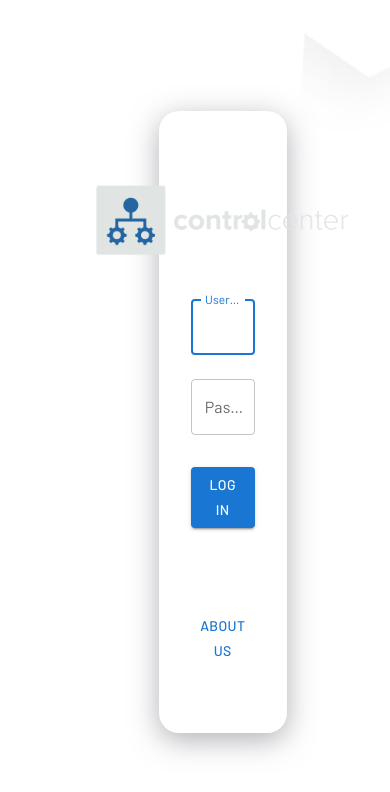
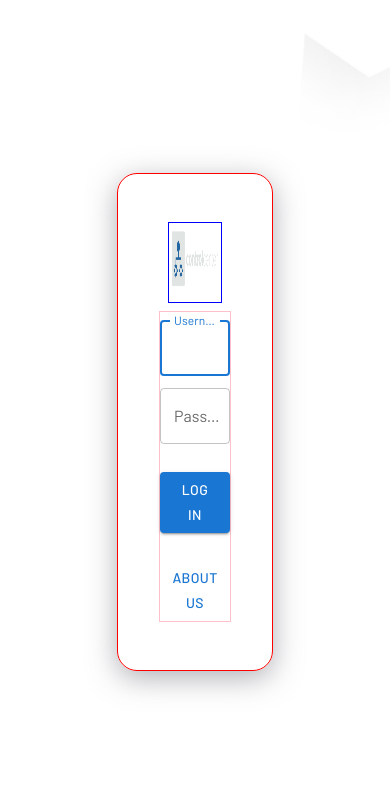
Before and after one commit to arieldiego73/control-center, a React (Create React App) app in the folder frontend/: page / in a window 390 px wide. Shown: the top 792 px of the page. Built offline with nearby package versions, Linux system fonts and the light colour scheme.

Commit message:
add responsive in login page
responsiveness is still not working properly

from LoginBox.tsx line 111 to116

```diff
--- a/frontend/src/components/login/LoginBox.tsx
+++ b/frontend/src/components/login/LoginBox.tsx
@@ -53,12 +53,15 @@ const LoginPage = () => {
 				backgroundImage: `url(${bg})`,
 				backgroundSize: "cover",
 				backgroundPosition: "center",
-     			backgroundRepeat: "no-repeat"
+     			backgroundRepeat: "no-repeat",
 			}}
 		>
-			<Box sx={{
-				width: "35%"
-				}}>
+			{/* <Box sx={{
+				width: "35%",
+				border: "1px solid black"
+				}}
+
+			> */}
 				{/* <Grid
 					container
 					style={{ backgroundColor: "#f00", padding: "5rem" }}
@@ -76,39 +79,59 @@ const LoginPage = () => {
 						}}
 						square
 					> */}
+				{/* Login box with shadow*/}
 				<Box
+					// style={{
+					// 	maxHeight: "300px",
+					// 	paddingTop: "10%"
+					// }}
 					sx={{
-						borderColor: "red",
-						borderWidth: "10px",
 						my: 10,
 						mx: 4,
-						p: 8,
+						p: 6,
 						display: "flex",
 						borderRadius: '20px',
 						flexDirection: "column",
 						alignItems: "center",
 						//boxShadow: "rgba(166, 223, 255, 0.5) 0px 7px 29px 0px"
-						boxShadow: "rgba(100, 100, 111, 0.5) 0px 7px 29px 0px"
+						boxShadow: "rgba(100, 100, 111, 0.5) 0px 7px 29px 0px",
+						height: "400px",
+						width: "15%",
+						border: "1px solid red"
 					}}
 				>
+					{/* Container of logo */}
 					<Box
 						component='img'
 						src ={logo}
 						sx={{
 							height: "100px",
-							width: "auto"
+							width: "90%",
+							border: "1px solid blue",
+							// '@media (width: 720px)': {
+							// 	maxWidth: "50%",
+							// },
+							// '@media (width: 520px)': {
+							// 	maxWidth: "50%",
+							// }
 						}}
 					>
 					</Box>
+					{/* Container of username, pass, login btn, about us */}
 					<Box
 						component="form"
 						noValidate
 						// onSubmit={handleSubmit}
 						onSubmit={handleLogin}
-						sx={{ mt: 1 }}
+						sx={{
+							mt: 1,
+							height: "320px",
+							width: "120%",
+							border: "1px solid pink"
+						}}
 					>
 						<TextField
-							margin="normal"
+							margin="dense"
 							required
 							fullWidth
 							id="username"
@@ -120,7 +143,7 @@ const LoginPage = () => {
 							onChange={(e) => setUsername(e.target.value)}
 						/>
 						<TextField
-							margin="normal"
+							margin="dense"
 							required
 							fullWidth
 							name="password"
@@ -131,18 +154,14 @@ const LoginPage = () => {
 							value={password}
 							onChange={(e) => setPassword(e.target.value)}
 						/>
-						{/* <FormControlLabel
-							control={
-								<Checkbox value="remember" color="primary" />
-							}
-							label="Remember me"
-						/> */}
 						<Button
 							type="submit"
 							fullWidth
 							variant="contained"
-							//</Box></Box>alignItems: "center",
-							sx={{ mt: 3, mb: 2 }}
+							sx={{
+								mt: 3,
+								mb: 2
+							}}
 						>
 							LOG IN
 						</Button>
@@ -155,27 +174,16 @@ const LoginPage = () => {
 								e.currentTarget.style.backgroundColor = 'transparent';
 							}}
 							sx={{
-								mt: 8
+								mt: "15%"
 							}}
-							// </Box></Box>alignItems: "center",
 						>
 							About Us
 						</Button>
-						{/* <Typography
-
-							sx={{
-								fontWeight: "200",
-								fontSize: "20px",
-								alignItems: "center"
-							}}
-						>
-							About Us
-						</Typography> */}
 					</Box>
 				</Box>
 				{/* </Grid> */}
 				{/* </Grid> */}
-			</Box>
+			{/* </Box> */}
 		</Box>
 	);
 };
```
